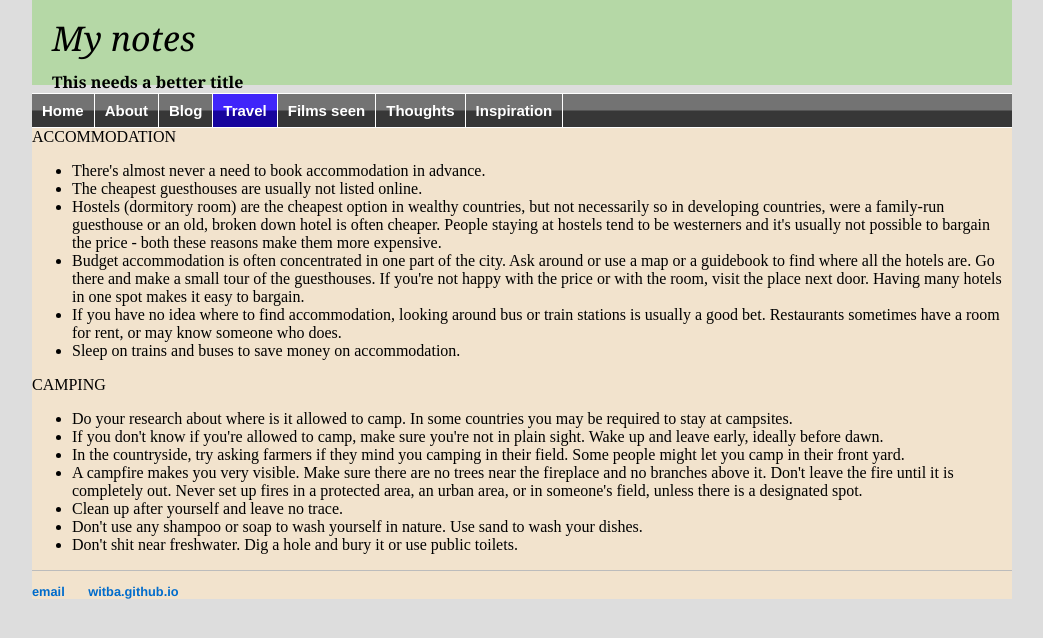
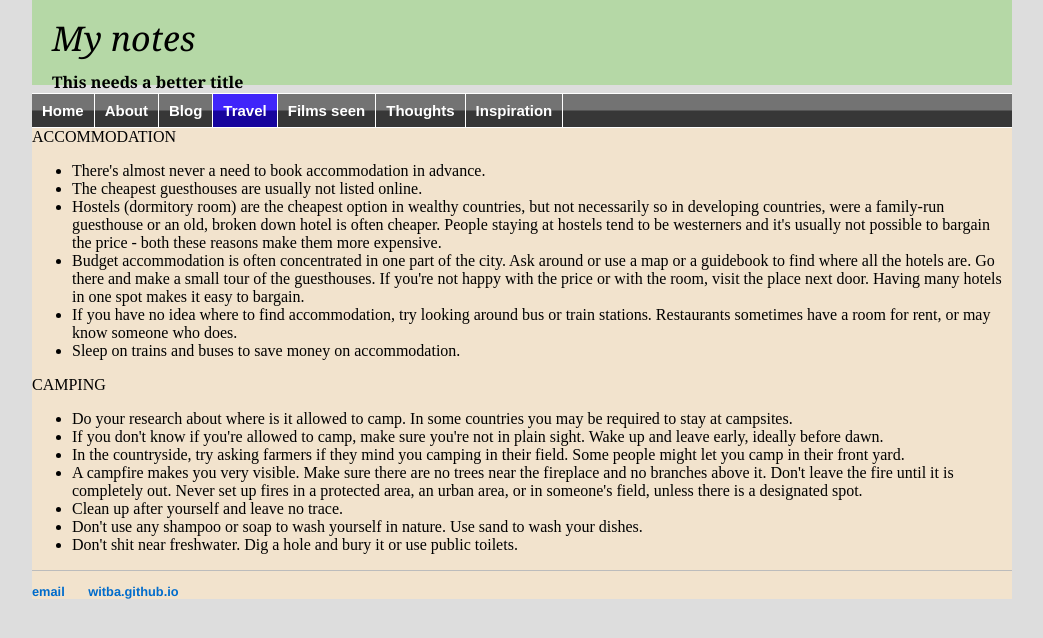
Before and after one commit to witba/witba.github.io, a Jekyll site: the page built from travel/accommodation.html, in a window 1280 px wide. Shown: the top 638 px of the page, without its empty margins (118-1161 px from the left). Built offline with Jekyll 4.4.1, drawn with Linux system fonts in a browser that asks for light colours.

Commit message:
Update accommodation.html

```diff
--- a/travel/accommodation.html
+++ b/travel/accommodation.html
@@ -11,7 +11,7 @@ ACCOMMODATION<br>
 <li>The cheapest guesthouses are usually not listed online.<br>
 <li>Hostels (dormitory room) are the cheapest option in wealthy countries, but not necessarily so in developing countries, were a family-run guesthouse or an old, broken down hotel is often cheaper. People staying at hostels tend to be westerners and it's usually not possible to bargain the price - both these reasons make them more expensive.<br>
 <li>Budget accommodation is often concentrated in one part of the city. Ask around or use a map or a guidebook to find where all the hotels are. Go there and make a small tour of the guesthouses. If you're not happy with the price or with the room, visit the place next door. Having many hotels in one spot makes it easy to bargain.<br>
-<li>If you have no idea where to find accommodation, looking around bus or train stations is usually a good bet. Restaurants sometimes have a room for rent, or may know someone who does.<br>
+<li>If you have no idea where to find accommodation, try looking around bus or train stations. Restaurants sometimes have a room for rent, or may know someone who does.<br>
 <li>Sleep on trains and buses to save money on accommodation.<br>
 </ul>
 CAMPING<br>
```
